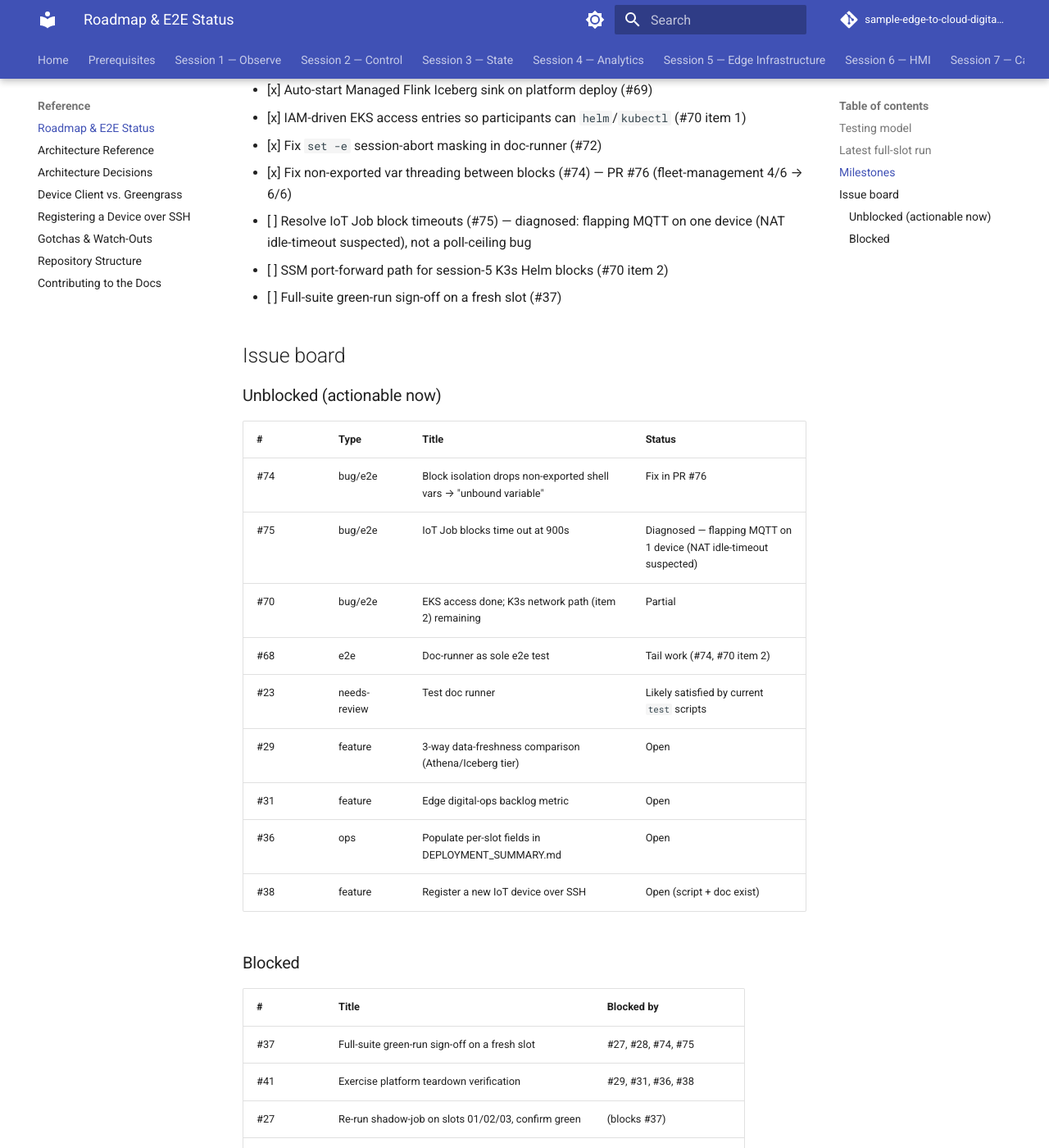
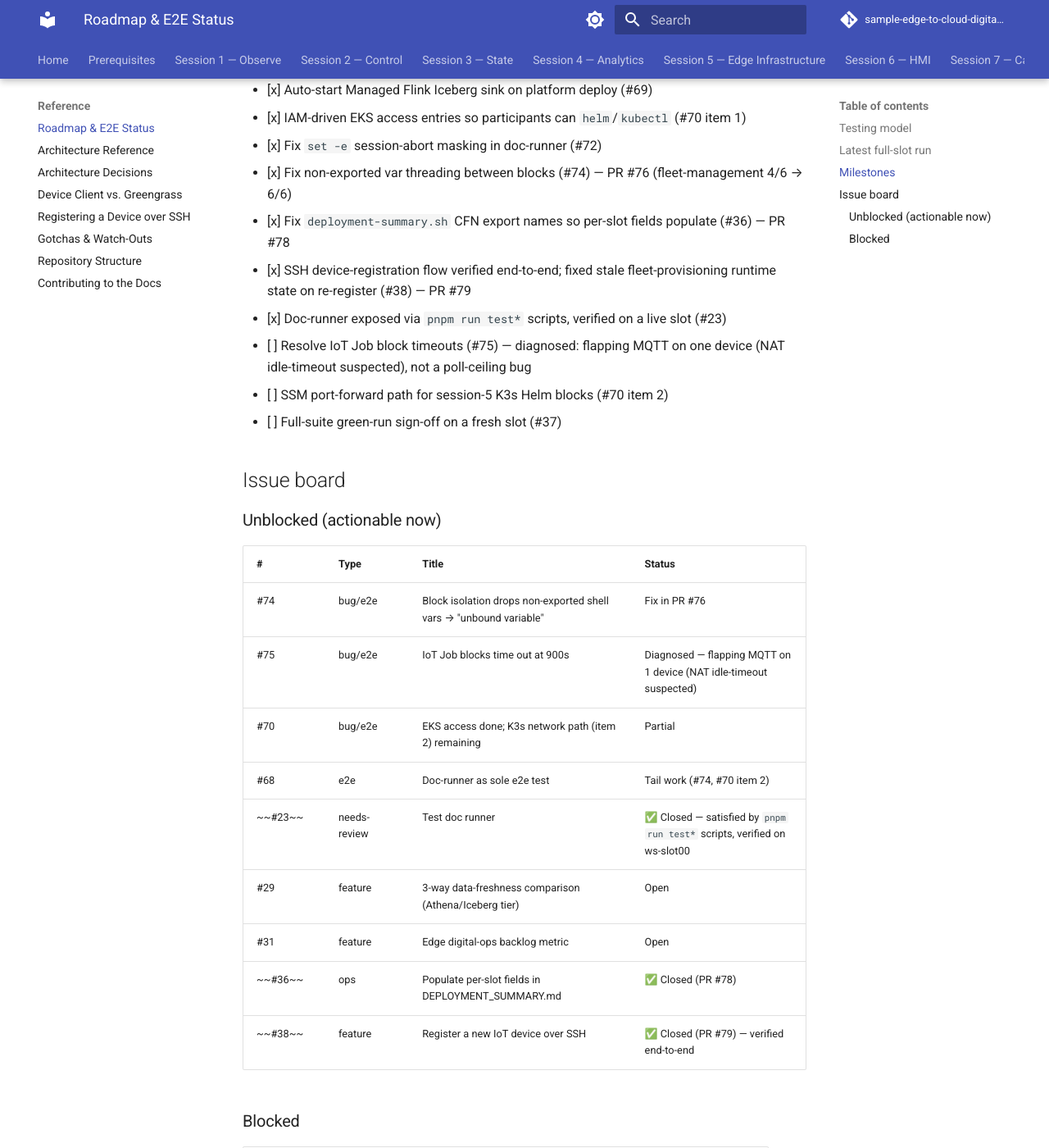
Before and after one commit to aws-samples/sample-edge-to-cloud-digital-ops-workshop, an MkDocs documentation site: the page built from workshop/reference/roadmap.md, in a window 1280 px wide and 1400 px high, scrolled down 1250 px. Shown: the whole window at 82% size. Built offline with MkDocs 1.6.1 and Material for MkDocs 9.7.7, drawn with Linux system fonts in a browser that asks for light colours; comment, search, counter and statistics services are not loaded; some of the changed text lies outside the part shown.

Commit message:
docs(roadmap): mark #23, #36, #38 closed
- #36 (deployment-summary.sh export names, PR #78)
- #38 (SSH device registration verified end-to-end + stale-runtime fix, PR #79)
- #23 (doc-runner exposed via pnpm run test* scripts, verified on ws-slot00)

Update milestones checklist + issue board; #41's remaining blockers are now
just #29/#31.

Co-Authored-By: Claude Opus 4.8 <noreply@anthropic.com>

```diff
--- a/workshop/reference/roadmap.md
+++ b/workshop/reference/roadmap.md
@@ -40,6 +40,9 @@ Against live `ws-slot00` on 2026-07-27, after merging #67/#68/#69/#70/#72:
 - [x] IAM-driven EKS access entries so participants can `helm`/`kubectl` (#70 item 1)
 - [x] Fix `set -e` session-abort masking in doc-runner (#72)
 - [x] Fix non-exported var threading between blocks (#74) — PR #76 (fleet-management 4/6 → 6/6)
+- [x] Fix `deployment-summary.sh` CFN export names so per-slot fields populate (#36) — PR #78
+- [x] SSH device-registration flow verified end-to-end; fixed stale fleet-provisioning runtime state on re-register (#38) — PR #79
+- [x] Doc-runner exposed via `pnpm run test*` scripts, verified on a live slot (#23)
 - [ ] Resolve IoT Job block timeouts (#75) — diagnosed: flapping MQTT on one device (NAT idle-timeout suspected), not a poll-ceiling bug
 - [ ] SSM port-forward path for session-5 K3s Helm blocks (#70 item 2)
 - [ ] Full-suite green-run sign-off on a fresh slot (#37)
@@ -54,18 +57,18 @@ Against live `ws-slot00` on 2026-07-27, after merging #67/#68/#69/#70/#72:
 | #75 | bug/e2e | IoT Job blocks time out at 900s | Diagnosed — flapping MQTT on 1 device (NAT idle-timeout suspected) |
 | #70 | bug/e2e | EKS access done; K3s network path (item 2) remaining | Partial |
 | #68 | e2e | Doc-runner as sole e2e test | Tail work (#74, #70 item 2) |
-| #23 | needs-review | Test doc runner | Likely satisfied by current `test` scripts |
+| ~~#23~~ | needs-review | Test doc runner | ✅ Closed — satisfied by `pnpm run test*` scripts, verified on ws-slot00 |
 | #29 | feature | 3-way data-freshness comparison (Athena/Iceberg tier) | Open |
 | #31 | feature | Edge digital-ops backlog metric | Open |
-| #36 | ops | Populate per-slot fields in DEPLOYMENT_SUMMARY.md | Open |
-| #38 | feature | Register a new IoT device over SSH | Open (script + doc exist) |
+| ~~#36~~ | ops | Populate per-slot fields in DEPLOYMENT_SUMMARY.md | ✅ Closed (PR #78) |
+| ~~#38~~ | feature | Register a new IoT device over SSH | ✅ Closed (PR #79) — verified end-to-end |
 
 ### Blocked
 
 | # | Title | Blocked by |
 |---|---|---|
 | #37 | Full-suite green-run sign-off on a fresh slot | #27, #28, #74, #75 |
-| #41 | Exercise platform teardown verification | #29, #31, #36, #38 |
+| #41 | Exercise platform teardown verification | #29, #31 (#36, #38 now closed) |
 | #27 | Re-run shadow-job on slots 01/02/03, confirm green | (blocks #37) |
 | #28 | Exercise per-slot teardown verification | paused pending active dev |
 
```
